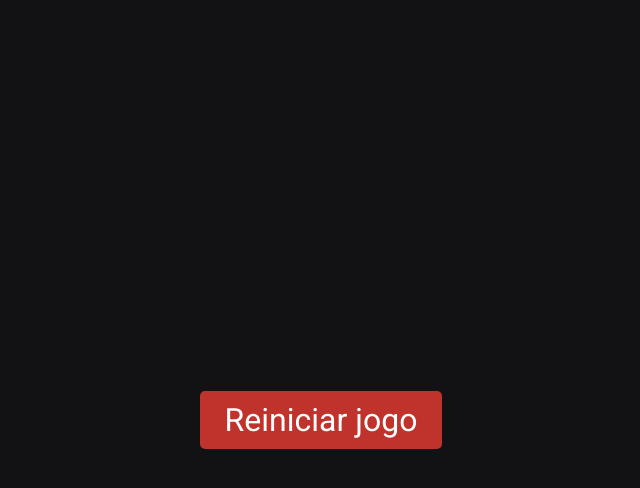
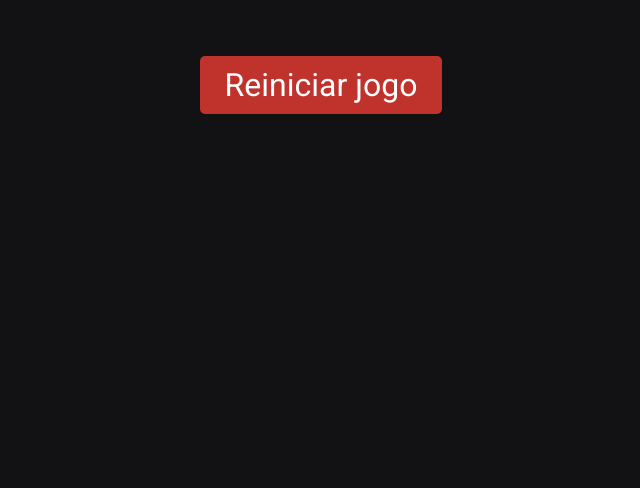
Before and after one commit to GabrielBueno200/monty-hall, a Next.js app: page /game in a window 1280 px wide. Shown: the top 488 px of the page, without its empty margins (319-959 px from the left). Built offline with nearby package versions, Linux system fonts and the light colour scheme.

Commit message:
fixed doors overflow

```diff
--- a/src/styles/pages/game.ts
+++ b/src/styles/pages/game.ts
@@ -5,7 +5,7 @@ export const Container = styled.div`
   flex-direction: column;
   justify-content: center;
   align-items: center;
-  height: 100vh;
+  padding: 1em;
 `
 
 export const Doors = styled.div`
```
